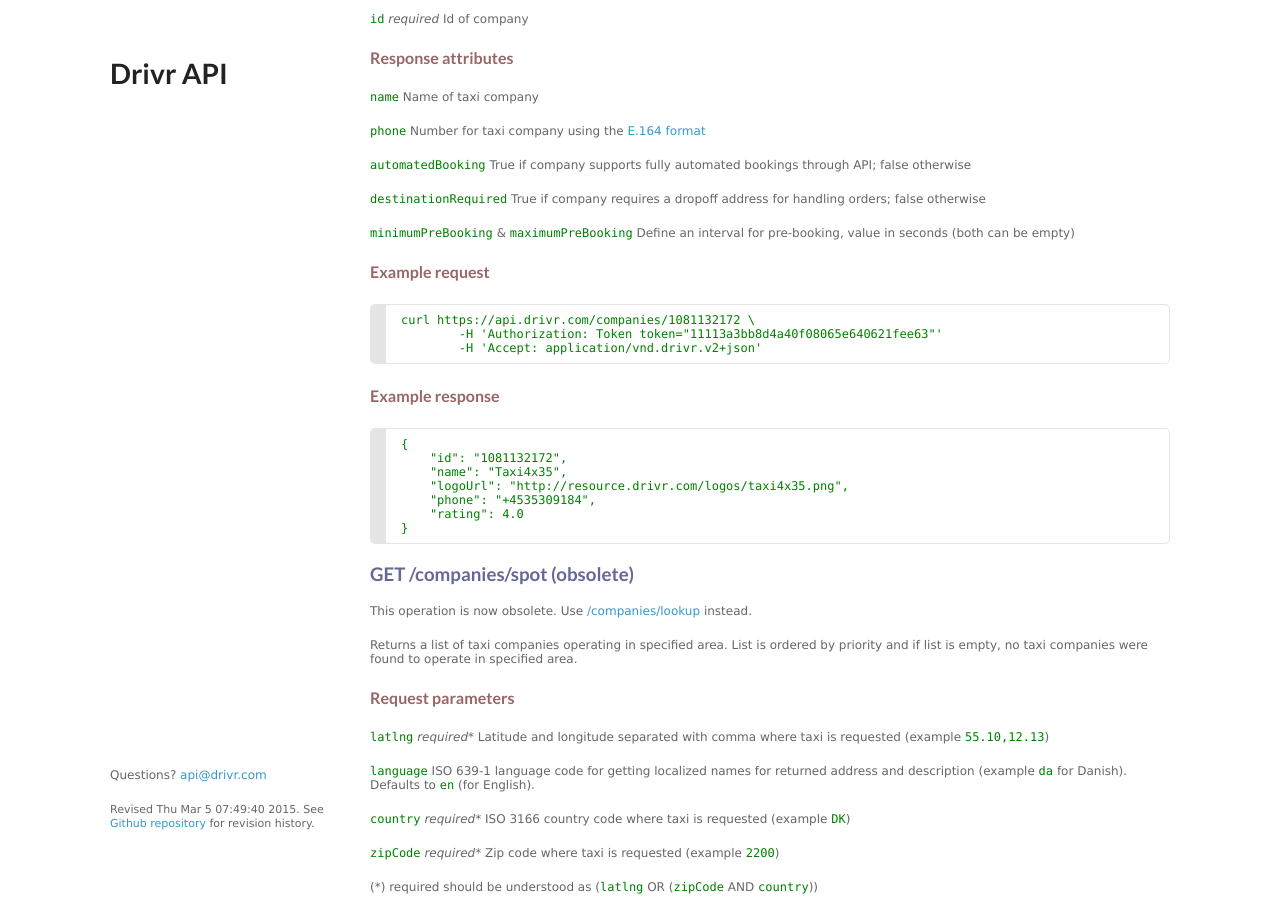
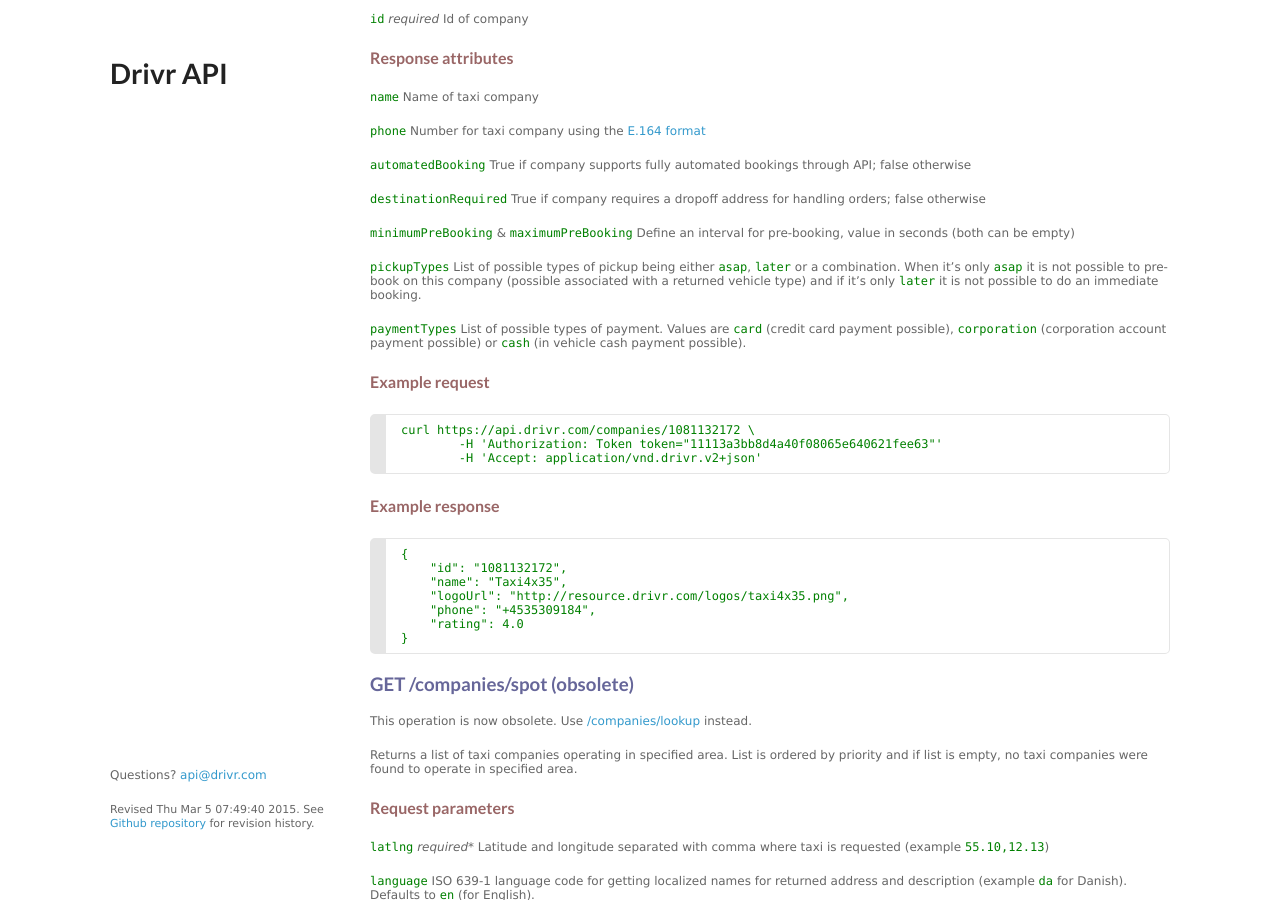
Before and after one commit to clickataxi/api-documentation, a Jekyll site: the page built from index.md, in a window 1280 px wide and 900 px high, scrolled down 4412 px. Built offline with Jekyll 4.4.1, drawn with Linux system fonts in a browser that asks for light colours; Markdown is read by kramdown in place of the engine named in the settings.

Commit message:
Updates company documentation

```diff
--- a/index.md
+++ b/index.md
@@ -282,6 +282,10 @@
 `destinationRequired` True if company requires a dropoff address for handling orders; false otherwise
 
 `minimumPreBooking` & `maximumPreBooking` Define an interval for pre-booking, value in seconds (both can be empty)
+
+`pickupTypes` List of possible types of pickup being either `asap`, `later` or a combination. When it's only `asap` it is not possible to pre-book on this company (possible associated with a returned vehicle type) and if it's only `later` it is not possible to do an immediate booking.
+
+`paymentTypes` List of possible types of payment. Values are `card` (credit card payment possible), `corporation` (corporation account payment possible) or `cash` (in vehicle cash payment possible).
 
 
 #### Example request
```
